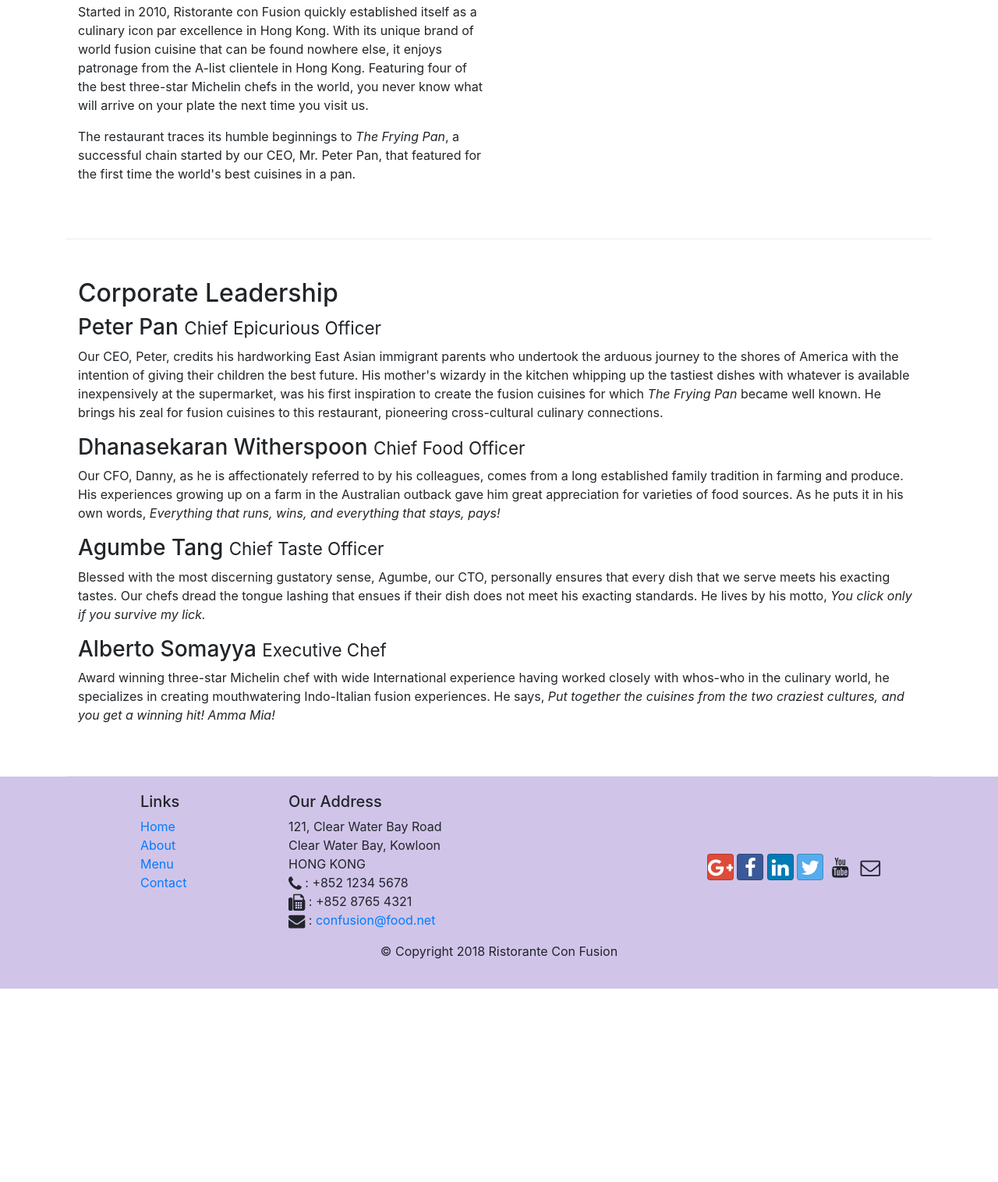
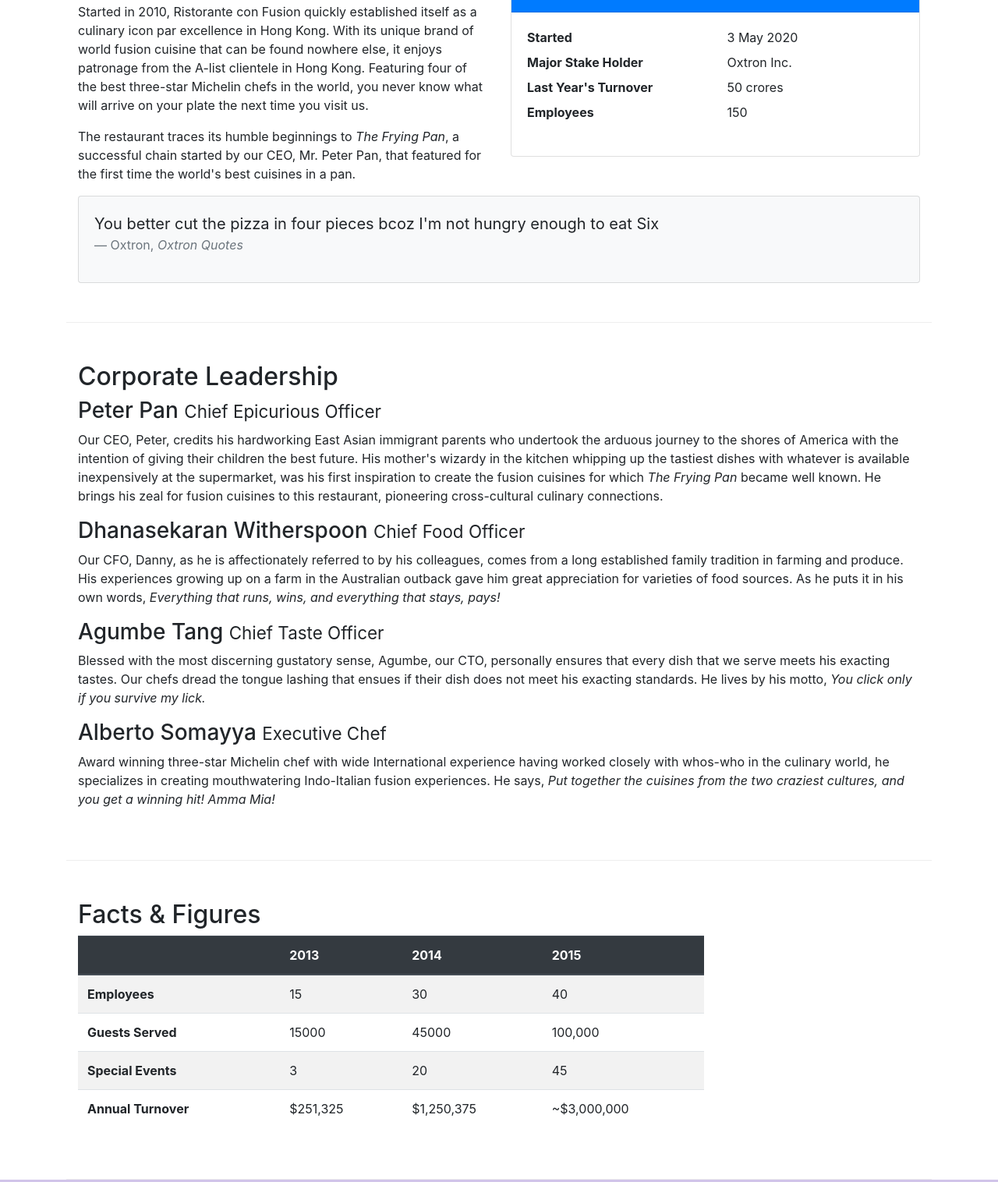
Before and after one commit to bhaveshVedire/conFusion, a website: page aboutus.html in a window 1280 px wide. Shown: the part 558-2074 px from the top of the page at 78% size. Before the commit the page ends 1826 px from the top, so only its background shows below. Drawn offline with nearby package versions, Linux system fonts and the light colour scheme.

```diff
--- a/aboutus.html
+++ b/aboutus.html
@@ -22,7 +22,7 @@
             <button class="navbar-toggler" type="button" data-toggle="collapse" data-target="#Navbar">
                 <span class="navbar-toggler-icon"></span>
             </button>
-            <a href="./index.html" class="navbar-brand mr-auto">Ristorante Con Fusion</a>
+            <a href="./index.html" class="navbar-brand mr-auto"><img src="img/logo.png" height="30" width="41"></a>
             <div class="collapse navbar-collapse" id="Navbar">
                 <ul class="navbar-nav mr-auto">
                     <li class="nav-item"><a href="./index.html" class="nav-link"><span class="fa fa-home fa-lg"></span> Home</a></li>
@@ -40,7 +40,8 @@
                     <h1>Ristorante con Fusion</h1>
                     <p>We take inspiration from the World's best cuisines, and create a unique fusion experience. Our lipsmacking creations will tickle your culinary senses!</p>
                 </div>
-                <div class="col-12 col-sm">
+                <div class="col-12 col-sm align-self-center">
+                    <img src="img/logo.png" alt="Logo" class="img-fluid">
                 </div>
             </div>
         </div>
@@ -64,7 +65,34 @@
                 <p>Started in 2010, Ristorante con Fusion quickly established itself as a culinary icon par excellence in Hong Kong. With its unique brand of world fusion cuisine that can be found nowhere else, it enjoys patronage from the A-list clientele in Hong Kong.  Featuring four of the best three-star Michelin chefs in the world, you never know what will arrive on your plate the next time you visit us.</p>
                 <p>The restaurant traces its humble beginnings to <em>The Frying Pan</em>, a successful chain started by our CEO, Mr. Peter Pan, that featured for the first time the world's best cuisines in a pan.</p>
             </div>
-            <div>
+            <div class="col-sm">
+                <div class="card">
+                    <h3 class="card-header bg-primary text-white">Facts At a Glance</h3>
+                    <div class="card-body">
+                        <dl class="row">
+                            <dt class="col-6">Started</dt>
+                            <dd class="col-6">3 May 2020</dd>
+                            <dt class="col-6">Major Stake Holder</dt>
+                            <dd class="col-6">Oxtron Inc.</dd>
+                            <dt class="col-6">Last Year's Turnover</dt>
+                            <dd class="col-6">50 crores</dd>
+                            <dt class="col-6">Employees</dt>
+                            <dd class="col-6">150</dd>
+                        </dl>
+                    </div>
+                </div>
+            </div>
+            <div class="col-12">
+                <div class="card card-body bg-light">
+                    <blockquote class="blockquote">
+                        <p class="mb-0">You better cut the pizza in four
+                            pieces bcoz I'm not hungry enough to eat Six
+                        </p>
+                        <footer class="blockquote-footer">Oxtron,
+                            <cite title="Source Title">Oxtron Quotes</cite>
+                        </footer>
+                    </blockquote>
+                </div>
             </div>
         </div>
 
@@ -83,6 +111,52 @@
             </div>
        </div>
 
+       <div class="row row-content">
+        <div class="col-12 col-sm-9">
+            <h2>Facts &amp; Figures</h2>
+            <div class="table-responsive">
+                <table class="table table-striped">
+                    <thead class="thead-dark">
+                        <tr>
+                            <th>&nbsp;</th>
+                            <th>2013</th>
+                            <th>2014</th>
+                            <th>2015</th>
+                        </tr>
+                    </thead>
+                    <tbody>
+                        <tr>
+                            <th>Employees</th>
+                            <td>15</td>
+                            <td>30</td>
+                            <td>40</td>
+                        </tr>
+                        <tr>
+                            <th>Guests Served</th>
+                            <td>15000</td>
+                            <td>45000</td>
+                            <td>100,000</td>
+                        </tr>
+                        <tr>
+                            <th>Special Events</th>
+                            <td>3</td>
+                            <td>20</td>
+                            <td>45</td>
+                        </tr>
+                        <tr>
+                            <th>Annual Turnover</th>
+                            <td>$251,325</td>
+                            <td>$1,250,375</td>
+                            <td>~$3,000,000</td>
+                        </tr>
+                    </tbody>
+                </table>
+            </div>
+        </div>
+        <div class="col-12 col-sm-3">
+
+        </div>
+    </div>
     </div>
 
     <footer class="footer">
```
Also changed, not shown: contactus.html (+3 -2 lines), index.html (+20 -8 lines), img/alberto.png (added), img/buffet.png (added), img/logo.png (added), img/uthappizza.png (added), 1 other file.
